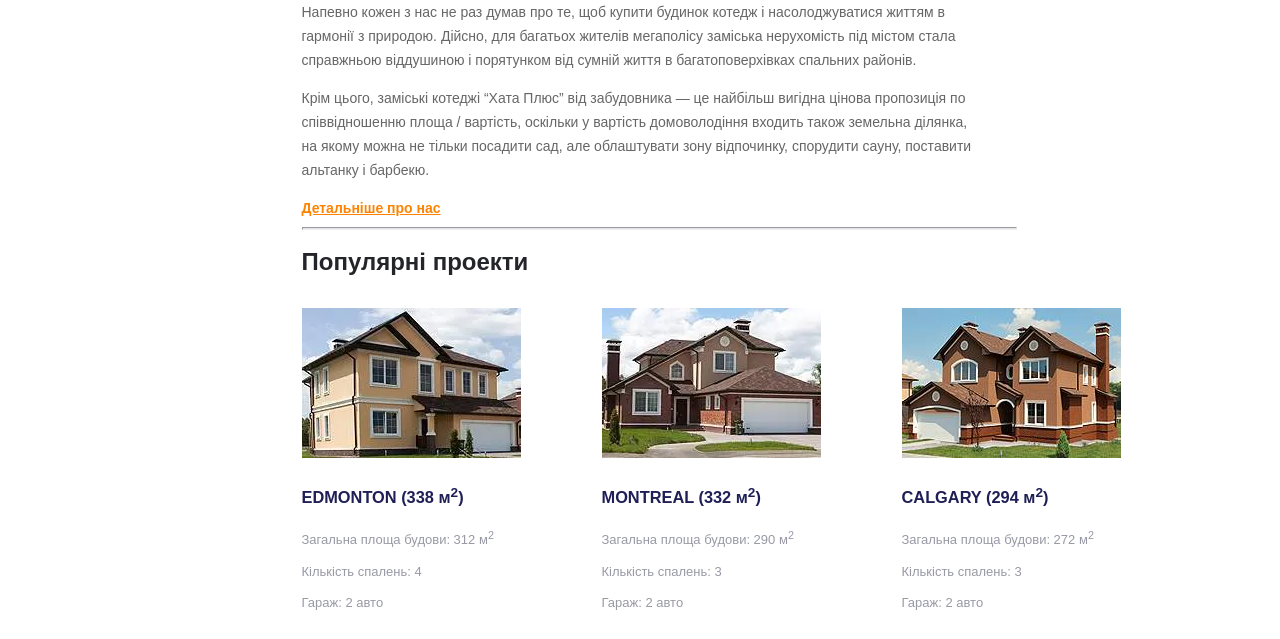
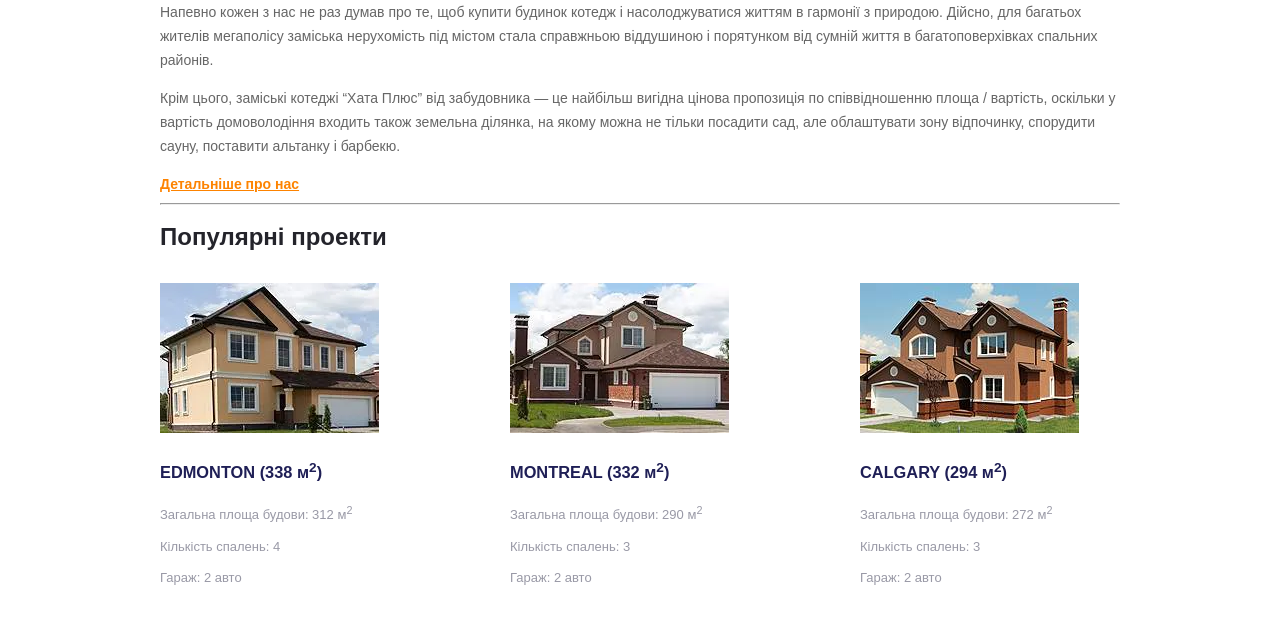
Before and after one commit to Nataliia-Zemlyak/hata-plus, a plain HTML site: page index.html in a window 1280 px wide. Shown: the part 457-1096 px from the top of the page. After the commit the page ends 1071 px from the top, so only its background shows below. Drawn offline with Linux system fonts and the light colour scheme.

Commit message:
changes1

```diff
--- a/css/style-rel.css
+++ b/css/style-rel.css
@@ -142,7 +142,6 @@ body {
  }
 
  .content {
-    width: 677px;
     height: 193px;
     font-size: 14px;
     line-height: 24px;
@@ -162,10 +161,8 @@ body {
     color: #fd8300;
     font-weight: bold;
  }
- .content hr {
-    width: 713px;
-    height: 1px;
-    background-color: #e4e4ec;
+ .hr {
+    border-top: 1px;
 
 }
 .content h2 {
@@ -193,3 +190,6 @@ body {
     line-height: 18px;
     color: #9999a6;
 }
+.down-menu {
+
+}
```
Also changed, not shown: index.html (line endings or trailing spaces).
